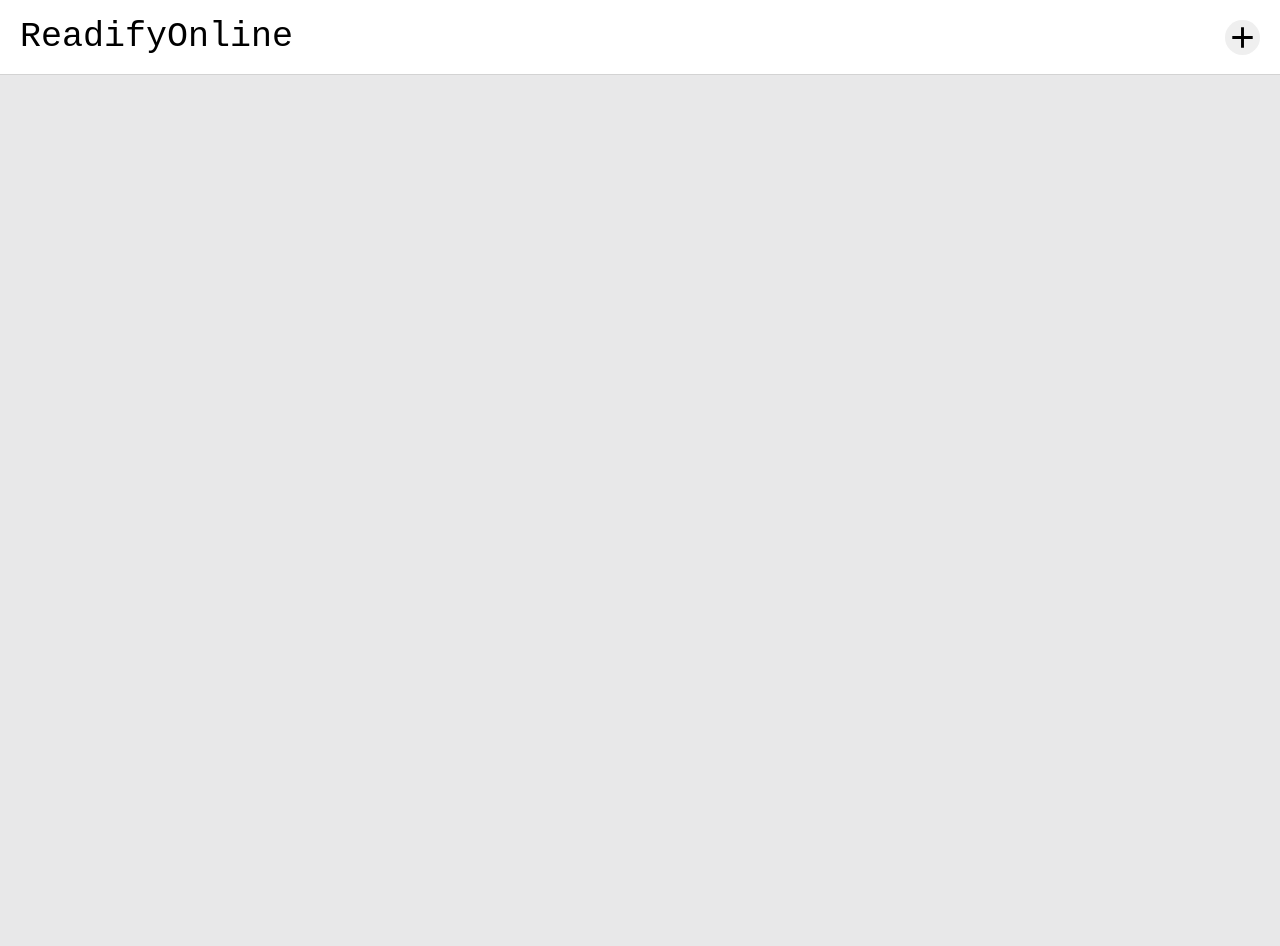
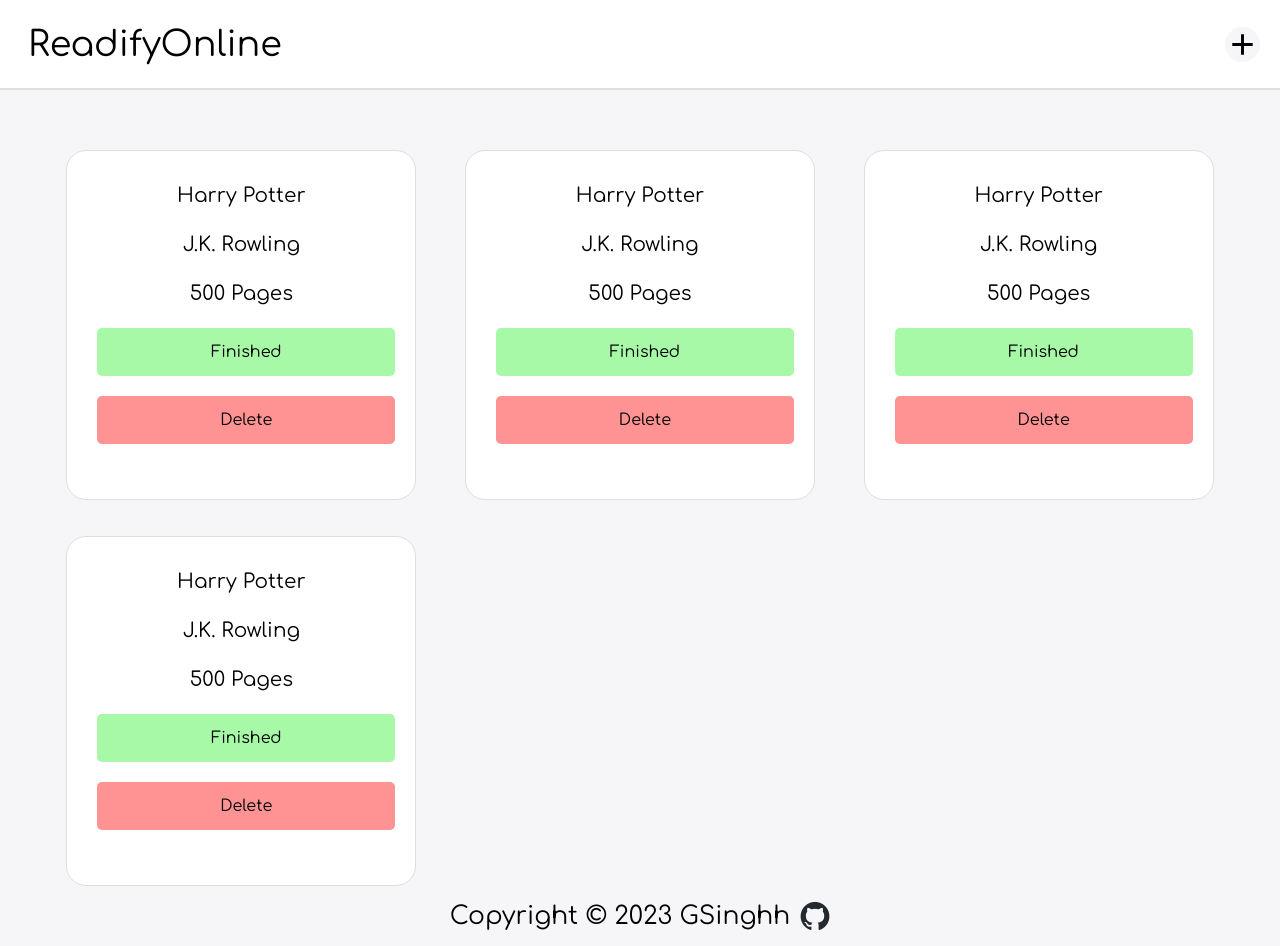
Before and after one commit to GSinghh/library, a plain HTML site: page index.html in a window 1280 px wide. Before the commit the page ends 800 px from the top, so only its background shows below. Drawn offline with Linux system fonts and the light colour scheme.

Commit message:
finished view

```diff
--- a/index.html
+++ b/index.html
@@ -9,7 +9,45 @@
     <body>
         <header class = "header">
             <div class="header-title">ReadifyOnline</div>
-            <button class = "add-button"></button>
+            <button id="add-button" class = "add-button"></button>
         </header>
+        <main class = "book-container">
+            <div class="grid-container">
+                <div class="book">
+                    <p class = "title">Harry Potter</p>
+                    <p class = "author">J.K. Rowling</p>
+                    <p class = "pages">500 Pages</p>
+                    <button id = "status" class = "book-button">Finished</button>
+                    <button id = "delete" class = "book-button">Delete</button>
+                </div>
+                <div class="book">
+                    <p class = "title">Harry Potter</p>
+                    <p class = "author">J.K. Rowling</p>
+                    <p class = "pages">500 Pages</p>
+                    <button id = "status" class = "book-button">Finished</button>
+                    <button id = "delete" class = "book-button">Delete</button>
+                </div>
+                <div class="book">
+                    <p class = "title">Harry Potter</p>
+                    <p class = "author">J.K. Rowling</p>
+                    <p class = "pages">500 Pages</p>
+                    <button id = "status" class = "book-button">Finished</button>
+                    <button id = "delete" class = "book-button">Delete</button>
+                </div>
+                <div class="book">
+                    <p class = "title">Harry Potter</p>
+                    <p class = "author">J.K. Rowling</p>
+                    <p class = "pages">500 Pages</p>
+                    <button id = "status" class = "book-button">Finished</button>
+                    <button id = "delete" class = "book-button">Delete</button>
+                </div>
+            </div>
+        </main>
+        <footer class = "footer">
+            <div class = "footer-text" style="font-size: 25px;">Copyright © 2023 GSinghh</div>
+            <a href="https://github.com/GSinghh" target="_blank">
+                <div class = "github-image"></div>
+            </a>
+        </footer>
     </body>
 </html>
--- a/script.js
+++ b/script.js
@@ -1,3 +1,5 @@
+const myLibrary = [];
+
 class Book {
     constructor(title, author, numPages, finished) {
             this.title = title;
--- a/style.css
+++ b/style.css
@@ -1,13 +1,17 @@
+@import url('https://fonts.googleapis.com/css2?family=Comfortaa&family=Open+Sans:wght@300&family=Source+Code+Pro&display=swap');
+
 :root
 {
-    --background-color: rgb(232, 232, 233);
+   --background-color: rgb(246, 246, 249);
    --header-color: white;
+   --border-color: rgb(222, 222, 222);
 }
 *, *::after, *::before
 {
     margin: 0;
     padding: 0;
     box-sizing: border-box;
+    font-family: 'Comfortaa', cursive;
 }
 @keyframes spin
 {
@@ -23,21 +27,24 @@
 body
 {
     background-color: var(--background-color);
+    position: relative;
+    min-height: 100vh;
 }
 .header
 {
     background-color: var(--header-color);
-    height: 75px;
+    height: 90px;
     padding: 20px;
     display: flex;
     align-items: center;
     justify-content: space-between;
-    border-bottom: 1px solid lightgray;
+    border-bottom: 2px solid rgb(222, 222, 222);
 }
 .header-title
 {
-    font-family: 'Courier New', Courier, monospace;
     font-size: 35px;
+    /* border: 1px solid black; */
+    padding: 8px;
 }
 .add-button
 {
@@ -45,6 +52,7 @@ body
     background-position: center;
     background-repeat: no-repeat;
     background-size: cover;
+    background-color: var(--background-color);
     height: 35px;
     width: 35px;
     border-radius: 25px;
@@ -55,3 +63,78 @@ body
 {
     animation: spin 1s linear forwards;
 }
+.book-container
+{
+    margin: 0 auto;
+    padding: 50px;
+}
+.grid-container
+{
+    display: grid;
+    grid-template-columns: repeat(auto-fill, minmax(300px, 1fr));
+    grid-template-rows: auto;
+    gap: 1em;
+}
+.book
+{
+    height: 350px;
+    width: 350px;
+    text-align: center;
+    padding: 25px;
+    border: 1px solid var(--border-color);
+    margin: 10px;
+    justify-self: center;
+    background-color: var(--header-color);
+    border-radius: 20px;
+    display: flex;
+    flex-direction: column;
+    gap: 10px;
+}
+.book > p
+{
+    font-size: 20px;
+    padding: .5rem;
+}
+.book > button
+{
+    font-size: medium;
+    width: 100%;
+    padding: 15px;
+    margin: 5px;
+    border-radius: 5px;
+    cursor: pointer;
+    border: none;
+}
+#delete
+{
+    background-color: rgb(255, 147, 147);
+}
+#status
+{
+    background-color: rgb(167, 249, 167);
+}
+.footer
+{
+    display: flex;
+    gap: 10px;
+    align-items: center;
+    justify-content: center;
+    padding: 15px;
+    position: absolute;
+    bottom: 0;
+    left: 25%;
+    right: 25%;
+}
+.github-image
+{
+    background-image: url("images/github-mark.png");
+    background-position: top;
+    background-repeat: no-repeat;
+    background-size: cover;
+    height: 30px;
+    width: 30px;
+}
+.footer a:hover
+{
+    animation: spin .5s linear forwards;
+}
```
